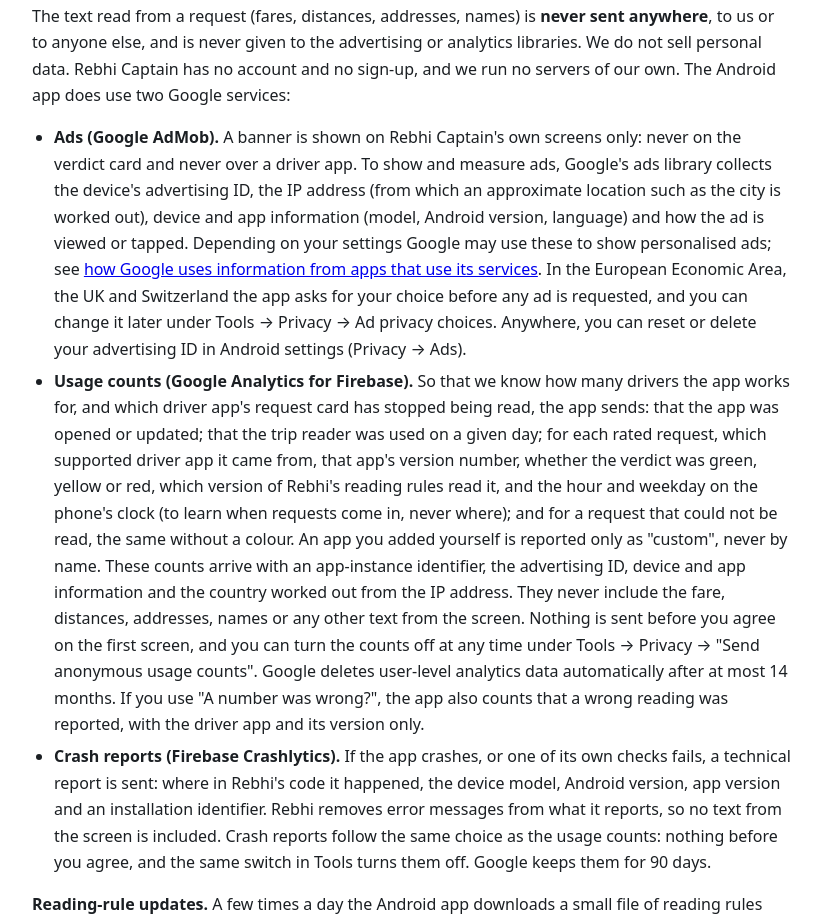
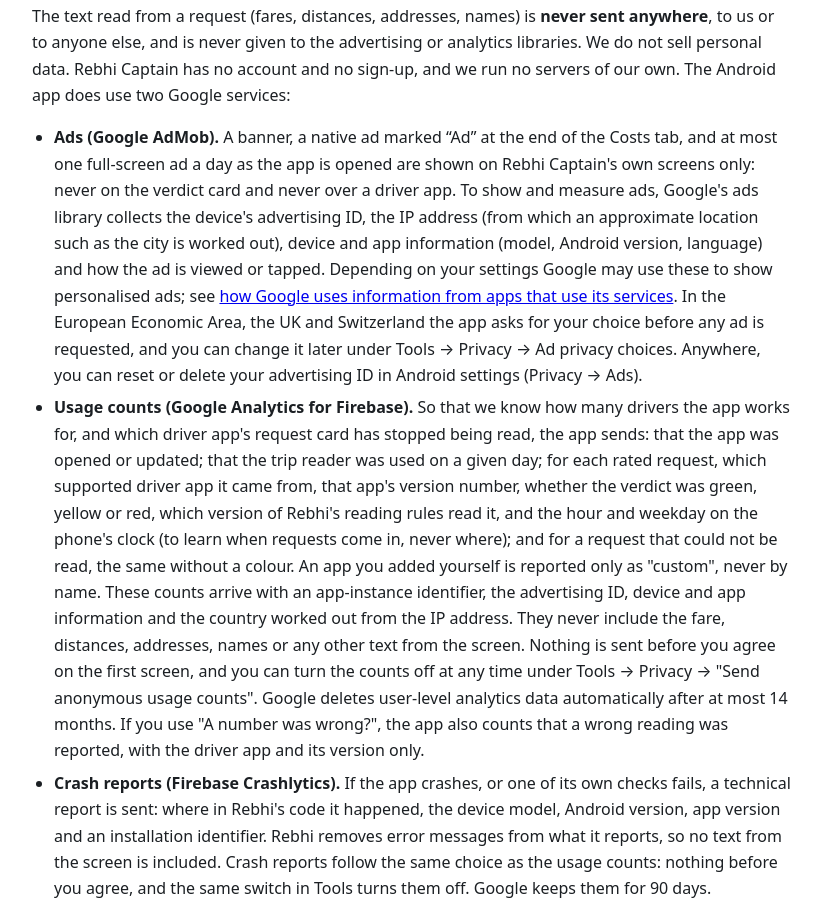
Before and after one commit to mohamedali221298-create/rebhi-privacy, a plain HTML site: page index.html in a window 1280 px wide. Shown: the part 1150-2074 px from the top of the page, without its empty margins (228-1049 px from the left). Drawn offline with Linux system fonts and the light colour scheme.

Commit message:
Privacy policy: app-open and native ads

```diff
--- a/index.html
+++ b/index.html
@@ -44,7 +44,7 @@
 <h2>Ads and usage counts (Android app)</h2>
 <p>The text read from a request (fares, distances, addresses, names) is <strong>never sent anywhere</strong>, to us or to anyone else, and is never given to the advertising or analytics libraries. We do not sell personal data. Rebhi Captain has no account and no sign-up, and we run no servers of our own. The Android app does use two Google services:</p>
 <ul>
-  <li><strong>Ads (Google AdMob).</strong> A banner is shown on Rebhi Captain's own screens only: never on the verdict card and never over a driver app. To show and measure ads, Google's ads library collects the device's advertising ID, the IP address (from which an approximate location such as the city is worked out), device and app information (model, Android version, language) and how the ad is viewed or tapped. Depending on your settings Google may use these to show personalised ads; see <a href="https://policies.google.com/technologies/partner-sites">how Google uses information from apps that use its services</a>. In the European Economic Area, the UK and Switzerland the app asks for your choice before any ad is requested, and you can change it later under Tools → Privacy → Ad privacy choices. Anywhere, you can reset or delete your advertising ID in Android settings (Privacy → Ads).</li>
+  <li><strong>Ads (Google AdMob).</strong> A banner, a native ad marked “Ad” at the end of the Costs tab, and at most one full-screen ad a day as the app is opened are shown on Rebhi Captain's own screens only: never on the verdict card and never over a driver app. To show and measure ads, Google's ads library collects the device's advertising ID, the IP address (from which an approximate location such as the city is worked out), device and app information (model, Android version, language) and how the ad is viewed or tapped. Depending on your settings Google may use these to show personalised ads; see <a href="https://policies.google.com/technologies/partner-sites">how Google uses information from apps that use its services</a>. In the European Economic Area, the UK and Switzerland the app asks for your choice before any ad is requested, and you can change it later under Tools → Privacy → Ad privacy choices. Anywhere, you can reset or delete your advertising ID in Android settings (Privacy → Ads).</li>
   <li><strong>Usage counts (Google Analytics for Firebase).</strong> So that we know how many drivers the app works for, and which driver app's request card has stopped being read, the app sends: that the app was opened or updated; that the trip reader was used on a given day; for each rated request, which supported driver app it came from, that app's version number, whether the verdict was green, yellow or red, which version of Rebhi's reading rules read it, and the hour and weekday on the phone's clock (to learn when requests come in, never where); and for a request that could not be read, the same without a colour. An app you added yourself is reported only as "custom", never by name. These counts arrive with an app-instance identifier, the advertising ID, device and app information and the country worked out from the IP address. They never include the fare, distances, addresses, names or any other text from the screen. Nothing is sent before you agree on the first screen, and you can turn the counts off at any time under Tools → Privacy → "Send anonymous usage counts". Google deletes user-level analytics data automatically after at most 14 months. If you use "A number was wrong?", the app also counts that a wrong reading was reported, with the driver app and its version only.</li>
   <li><strong>Crash reports (Firebase Crashlytics).</strong> If the app crashes, or one of its own checks fails, a technical report is sent: where in Rebhi's code it happened, the device model, Android version, app version and an installation identifier. Rebhi removes error messages from what it reports, so no text from the screen is included. Crash reports follow the same choice as the usage counts: nothing before you agree, and the same switch in Tools turns them off. Google keeps them for 90 days.</li>
 </ul>
```
